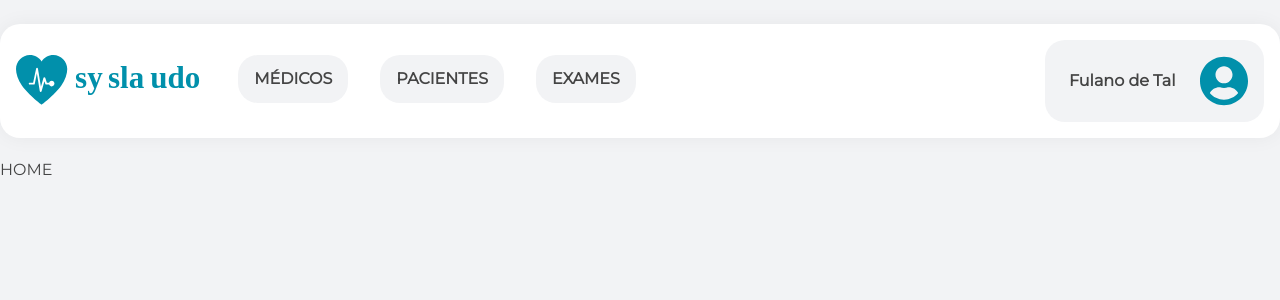
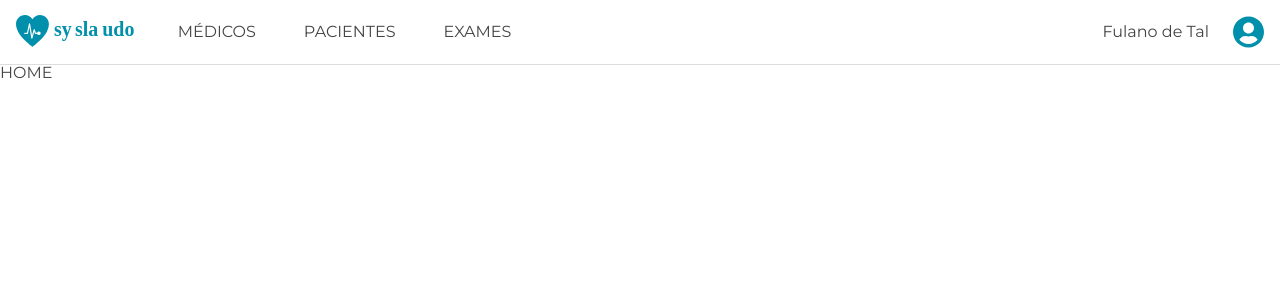
Before and after one commit to syslaudo/syslaudo-backend, a React (Create React App) app in the folder frontend/: page / in a window 1280 px wide. Shown: the top 300 px of the page. Built offline with nearby package versions, Linux system fonts and the light colour scheme.

Commit message:
Mudança no estilo da Navbar

```diff
--- a/frontend/public/index.html
+++ b/frontend/public/index.html
@@ -4,8 +4,9 @@
     <meta charset="utf-8" />
     <meta name="viewport" content="width=device-width, initial-scale=1" />
     <link rel="icon" href="%PUBLIC_URL%/favicon.ico" />
+    <link rel="preconnect" href="https://fonts.gstatic.com" />
     <link
-      href="https://fonts.googleapis.com/css2?family=Montserrat:wght@300;400&display=swap"
+      href="https://fonts.googleapis.com/css2?family=Montserrat:wght@100;200;300;400;500;600;700&display=swap"
       rel="stylesheet"
     />
 
--- a/frontend/src/components/Navbar/index.tsx
+++ b/frontend/src/components/Navbar/index.tsx
@@ -1,83 +1,73 @@
-import {StyledNavbar, Dropdown} from './style'
+import { StyledNavbar, Item } from './style';
 import logo from '../../assets/logo-texto.svg';
 import profileSymbol from '../../assets/user-circle-solid.svg';
 
 export default function Navbar() {
   return (
     <StyledNavbar>
+      <div>
         <ul>
+          <Item>
             <li>
+              <div>
                 <a href="/">
                   <img src={logo} alt="Logo do syslaudo" />
                 </a>
+              </div>
             </li>
-
-        <Dropdown>
-          <li>
-            MÉDICOS
-            <ul>
-              <a href="/">
-                Cadastrar
-              </a>
-              <a href="/">
-                Listar
-              </a>
-            </ul>
-          </li>
-        </Dropdown>
-
-        <Dropdown>
-          <li>
-            PACIENTES
-            <ul>
-              <a href="/">
-                Cadastrar
-              </a>
-              <a href="/">
-                Listar
-              </a>
-            </ul>
-          </li>
-        </Dropdown>
-
-        <Dropdown>
-          <li>
-            EXAMES
-            <ul>
-              <a href="/">
-                Cadastrar
-              </a>
-              <a href="/">
-                Listar
-              </a>
-            </ul>
-          </li>
-        </Dropdown>
+          </Item>
         </ul>
 
         <ul>
-        <Dropdown>
+          <Item>
             <li>
+              <span>MÉDICOS</span>
+              <ul>
+                <a href="/">Cadastrar</a>
+                <a href="/">Listar</a>
+              </ul>
+            </li>
+          </Item>
+
+          <Item>
+            <li>
+              <span>PACIENTES</span>
+              <ul>
+                <a href="/">Cadastrar</a>
+                <a href="/">Listar</a>
+              </ul>
+            </li>
+          </Item>
+
+          <Item>
+            <li>
+              <span>EXAMES</span>
+              <ul>
+                <a href="/">Cadastrar</a>
+                <a href="/">Listar</a>
+              </ul>
+            </li>
+          </Item>
+        </ul>
+
+        <ul>
+          <Item>
+            <li>
+              <div>
                 <span>Fulano de Tal</span>
                 <img src={profileSymbol} alt="User Symbol" />
+              </div>
               <ul>
-              <a href="/">
-                Seu Perfil
-              </a>
-              <a href="/">
-                Configurações
-              </a>
-              <a href="/">
-                Sair
-              </a>
+                <a href="/">Seu Perfil</a>
+                <a href="/">Configurações</a>
+                <a href="/">Sair</a>
               </ul>
             </li>
-        </Dropdown>
+          </Item>
         </ul>
 
-      <button type="button">
-        Iniciar um ciclo
-      </button>
+        <button type="button" />
+      </div>
     </StyledNavbar>
   );
 }
--- a/frontend/src/components/Navbar/style.tsx
+++ b/frontend/src/components/Navbar/style.tsx
@@ -2,37 +2,24 @@ import styled from 'styled-components';
 import * as colors from '../../style/colors';
 
 const StyledNavbar = styled.nav`
-  display: flex;
-  align-items: center;
-  justify-content: space-between;
   background: ${colors.componentBackground};
-  max-width: 82.5rem;
-  margin: 1.5rem auto;
-  box-shadow: 0 0 20px ${colors.shadow};
-  border-radius: 20px;
+  border-bottom: 1px solid ${colors.hover};
 
-  ul {
+  > div {
     display: flex;
-    justify-content: space-between;
+    flex-direction: row;
+    align-items: center;
+    justify-content: flex-start;
+    max-width: 82.5rem;
+    height: 4rem;
   }
 
-  >ul:first-of-type img {
-    height: 50px;
-    margin: 1rem;
+  > div > ul {
+    display: flex;
   }
 
-  >ul:last-of-type img {
-    height: 50px;
-    margin-left: 1rem;
-  }
-
-  span {
-    color: ${colors.text};
-    text-align: center;
-    text-decoration: none;
-    font-size: 1rem;
-    margin: 1rem 0.5rem;
-    vertical-align: text-bottom;
+  > div > ul:last-of-type {
+    margin-left: auto;
   }
 
   button {
@@ -40,65 +27,68 @@ const StyledNavbar = styled.nav`
   }
 `;
 
-const Dropdown = styled.nav`
-  position: relative;
-  display: inline-block;
+const Item = styled.nav`
   cursor: context-menu;
 
-  >li {
+  > li {
+    position: relative;
+    display: block;
+    align-items: center;
+    justify-content: center;
+    font-size: 1rem;
+    padding: 0 0.5rem;
+    color: ${colors.text};
+    background: ${colors.background};
+    transition: 200ms;
+  }
+
+  > li > div,
+  > li > span {
+    display: flex;
+    align-items: center;
+  }
+
+  > li > ul {
+    display: none;
+    position: absolute;
+    background-color: ${colors.componentBackground};
+    border-top: 1px solid ${colors.hover};
+    border-left: 1px solid ${colors.hover};
+    border-right: 1px solid ${colors.hover};
+  }
+
+  > li > ul > a {
     position: relative;
     display: flex;
-    flex: 1;
-    margin: 1rem;
     padding: 1rem;
     align-items: center;
     justify-content: center;
     font-size: 1rem;
-    font-weight: 600;
     color: ${colors.text};
     background: ${colors.background};
-    border-radius: 20px;
+    text-decoration: none;
+    border-bottom: 1px solid ${colors.hover};
     transition: 200ms;
   }
 
-  >li>ul {
-    display: none;
-    position: absolute;
-    top: 4rem;
-    background-color: ${colors.componentBackground};
-    min-width: 160px;
-    box-shadow: 0px 8px 16px 0px ${colors.shadow};
-    z-index: 1;
-    border-radius: 20px;
-  }
-
-  >li>ul>a {
-    position: relative;
-    display: flex;
-    flex: 1;
-    margin: 1rem;
-    padding: 1rem;
-    align-items: center;
-    justify-content: center;
-    font-size: 1rem;
-    font-weight: 600;
-    color: ${colors.text};
-    background: ${colors.background};
-    border-radius: 20px;
-    text-decoration: none;
-  }
-
-  >li>ul>a:hover {
+  > li > ul > a:hover {
     background-color: ${colors.hover};
   }
 
-  :hover li>ul {
+  :hover li > ul {
     display: block;
   }
 
-  :hover >li {
-    background-color: ${colors.hover};
+  span {
+    color: ${colors.text};
+    font-size: 1rem;
+    margin: 1.5rem 1rem;
+  }
+
+  img {
+    height: 2rem;
+    margin: 0.9rem 0.5rem;
   }
 `;
 
-export { StyledNavbar, Dropdown };
+export { StyledNavbar, Item };
--- a/frontend/src/style/colors.tsx
+++ b/frontend/src/style/colors.tsx
@@ -1,5 +1,6 @@
 export const primary = '#0190ab';
-export const background = '#f2f3f5';
+export const background = '#fff';
+// export const background = '#f2f3f5';
 export const componentBackground = '#fff';
 export const text = '#444';
 export const darkBackground = '#191919';
```
Lines whose indentation alone changed are shown as unchanged.
